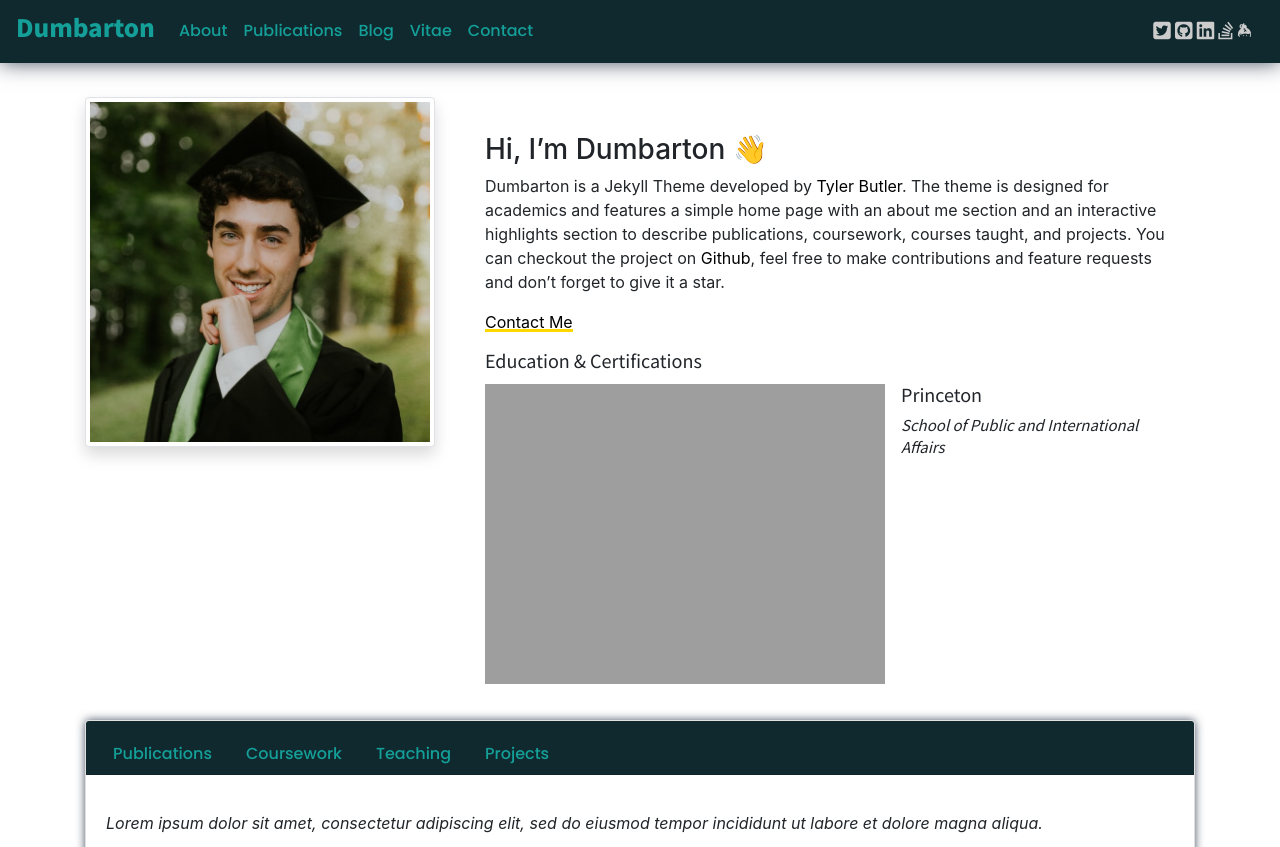
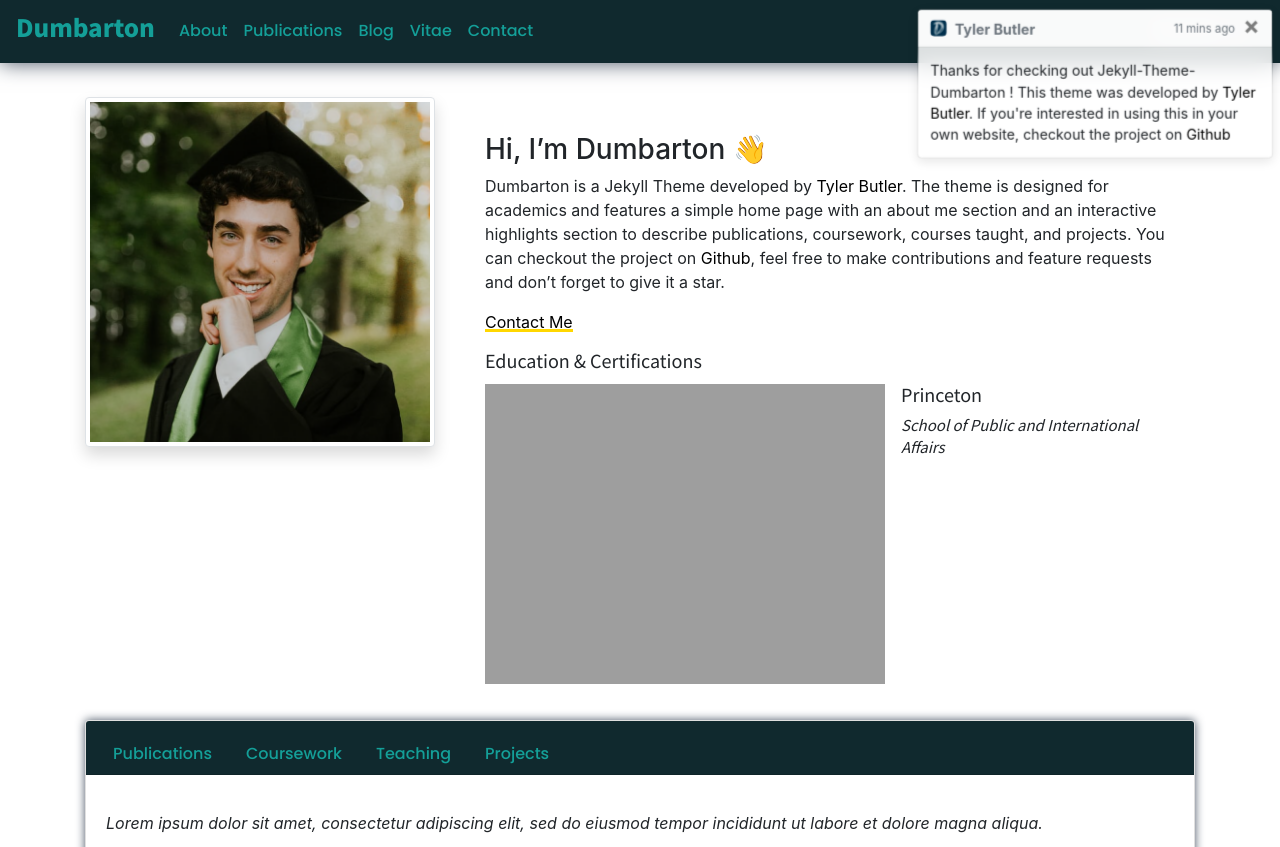
Before and after one commit to tcbutler320/Jekyll-Theme-Dumbarton, a Jekyll site: the page built from index.md, in a window 1280 px wide, cut to the strip 0-847 px from the top of the page. Built offline with Jekyll 4.4.1, drawn with Linux system fonts in a browser that asks for light colours; nearby versions of some CDN libraries; comment, search, counter and statistics services are not loaded; our own code applies the rules of GitHub Pages for plain Markdown files; part of the change alters nothing that is shown.

Commit message:
Update _config.yml
help_tips changed to true

```diff
--- a/_config.yml
+++ b/_config.yml
@@ -76,7 +76,7 @@ home_option: education                               # options: education, skill
 # =======================================#          # These  settings are for demo purposes only, things like
 # -----------HELP SETTINGS---------------#          #     popup toasts and tooltips designed to help new
 #========================================#          #     developers as they look into using this theme
-help_tips: false                                    # options: true, false  | use false to disable these for production mode
+help_tips: true                                    # options: true, false  | use false to disable these for production mode
 
 
 # =======================================#
```
